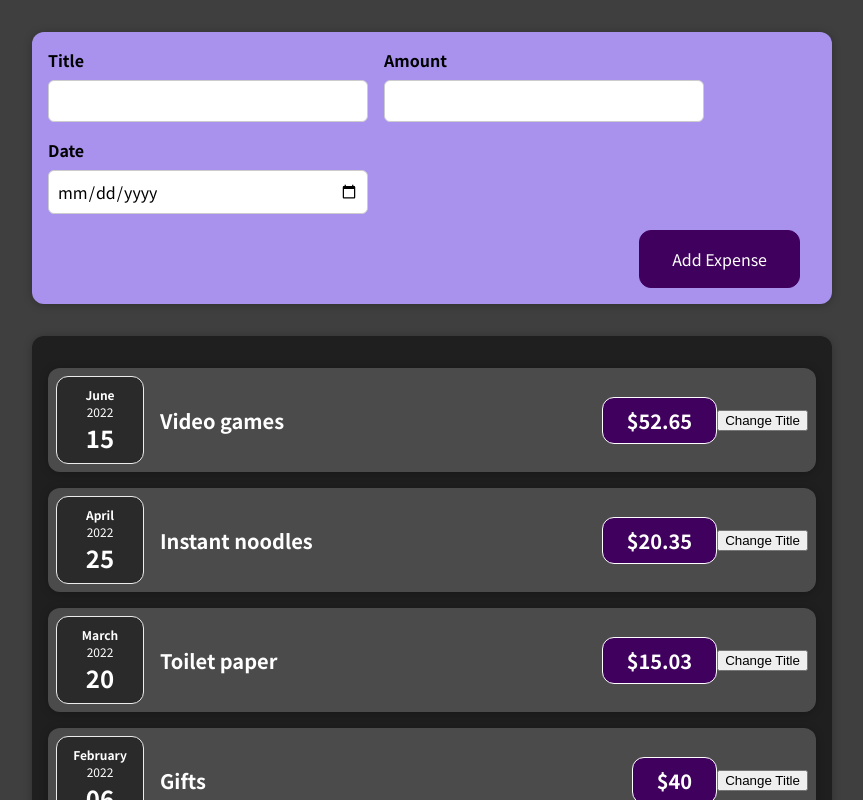
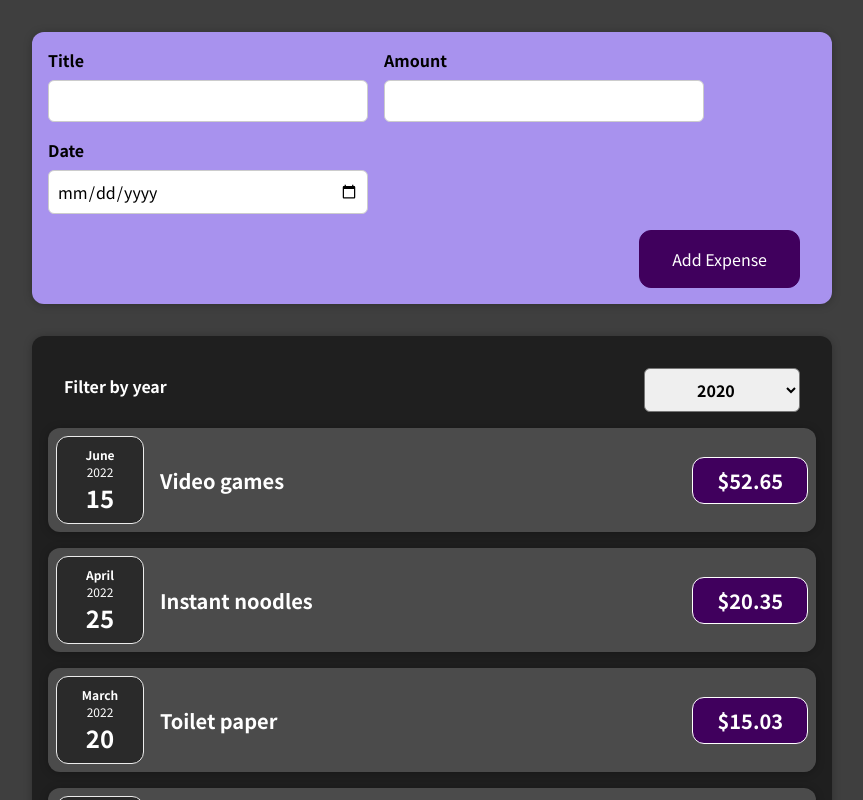
Before and after one commit to darrenhuang1211/react-example, a React (Create React App) app: page / in a window 1280 px wide. Shown: the top 800 px of the page, without its empty margins (208-1071 px from the left). Built offline with nearby package versions, Linux system fonts and the light colour scheme.

Commit message:
Added ExpensesFilter component

```diff
--- a/src/App.js
+++ b/src/App.js
@@ -9,9 +9,13 @@
     {title: 'Gifts', amount: 40, date: new Date(2022, 1, 6)}
   ];
 
+  const addExpenseHandler = (expense) => {
+    console.log(expense);
+  };
+
   return (
     <div>
-      <NewExpense />
+      <NewExpense onAddExpense={addExpenseHandler}/>
       <Expenses expenses={expenses}/>
     </div>
   );
--- a/src/components/Expenses/ExpenseItem.js
+++ b/src/components/Expenses/ExpenseItem.js
@@ -1,25 +1,15 @@
-import {useState} from 'react';
-
 import './ExpenseItem.css';
 import Card from '../UI/Card';
 import ExpenseDate from './ExpenseDate';
 
 function ExpenseItem(props) {
-    const [title, setTitle] = useState(props.title);
-
-    const clickHandler = () => {
-        setTitle('Updated');
-        console.log(title);
-    };
-
     return (
         <Card className='expense-item'>
             <ExpenseDate date={props.date}/>
             <div className='expense-item__description'>
-                <h2>{title}</h2>
+                <h2>{props.title}</h2>
                 <div className='expense-item__price'>${props.amount}</div>
             </div>
-            <button onClick={clickHandler}>Change Title</button>
         </Card>
     );
 }
--- a/src/components/Expenses/Expenses.js
+++ b/src/components/Expenses/Expenses.js
@@ -1,10 +1,20 @@
+import {useState} from 'react';
+
 import ExpenseItem from './ExpenseItem';
 import Card from '../UI/Card';
+import ExpensesFilter from './ExpensesFilter';
 import './Expenses.css';
 
 function Expenses(props) {
+    const [year, setYear] = useState('2020');
+
+    const yearFilterHandler = (yearValue) => {
+        setYear(yearValue);
+    }
+
     return (
         <Card className='expenses'>
+            <ExpensesFilter selected={year} onYearFilterChange={yearFilterHandler}/>
             <ExpenseItem date={props.expenses[0].date} title={props.expenses[0].title} amount={props.expenses[0].amount} />
             <ExpenseItem date={props.expenses[1].date} title={props.expenses[1].title} amount={props.expenses[1].amount} />
             <ExpenseItem date={props.expenses[2].date} title={props.expenses[2].title} amount={props.expenses[2].amount} />
--- /dev/null
+++ b/src/components/Expenses/ExpensesFilter.css
@@ -0,0 +1,24 @@
+.expenses-filter {
+    color: white;
+    padding: 0 1rem;
+}
+
+.expenses-filter__control {
+    display: flex;
+    width: 100%;
+    align-items: center;
+    justify-content: space-between;
+    margin: 1rem 0;
+}
+
+.expenses-filter label {
+    font-weight: bold;
+    margin-bottom: 0.5rem;
+}
+
+.expenses-filter select {
+    font: inherit;
+    padding: 0.5rem 3rem;
+    font-weight: bold;
+    border-radius: 6px;
+}
--- /dev/null
+++ b/src/components/Expenses/ExpensesFilter.js
@@ -0,0 +1,23 @@
+import './ExpensesFilter.css';
+
+function ExpensesFilter(props) {
+  const yearFilterHandler = (event) => {
+    props.onYearFilterChange(event.target.value);
+  }
+
+  return (
+    <div className='expenses-filter'>
+      <div className='expenses-filter__control'>
+        <label>Filter by year</label>
+        <select value={props.selected} onChange={yearFilterHandler}>
+          <option value='2022'>2022</option>
+          <option value='2021'>2021</option>
+          <option value='2020'>2020</option>
+          <option value='2019'>2019</option>
+        </select>
+      </div>
+    </div>
+  );
+}
+
+export default ExpensesFilter;
--- a/src/components/NewExpense/ExpenseForm.js
+++ b/src/components/NewExpense/ExpenseForm.js
@@ -1,20 +1,53 @@
+import {useState} from 'react';
+
 import './ExpenseForm.css';
 
-function ExpenseForm() {
+function ExpenseForm(props) {
+    const [enteredTitle, setEnteredTitle] = useState('');
+    const [enteredAmount, setEnteredAmount] = useState('');
+    const [enteredDate, setEnteredDate] = useState('');
+
+    const titleChangeHandler = (event) => {
+        setEnteredTitle(event.target.value);
+    };
+
+    const amountChangeHandler = (event) => {
+        setEnteredAmount(event.target.value);
+    };
+
+    const dateChangeHandler = (event) => {
+        setEnteredDate(event.target.value);
+    };
+
+    const submitHandler = (event) => {
+        event.preventDefault();
+
+        const expenseData = {
+            title: enteredTitle,
+            amount: enteredAmount,
+            date: new Date(enteredDate)
+        };
+
+        props.onSaveExpenseData(expenseData);
+        setEnteredTitle('');
+        setEnteredAmount('');
+        setEnteredDate('');
+    };
+
     return (
-        <form>
+        <form onSubmit={submitHandler}>
             <div className='new-expense__controls'>
                 <div className='new-expense__control'>
                     <label>Title</label>
-                    <input type='text' />
+                    <input type='text' value={enteredTitle} onChange={titleChangeHandler} />
                 </div>
                 <div className='new-expense__control'>
                     <label>Amount</label>
-                    <input type='number' min='0.01' step='0.01'/>
+                    <input type='number' value={enteredAmount} min='0.01' step='0.01' onChange={amountChangeHandler}/>
                 </div>
                 <div className='new-expense__control'>
                     <label>Date</label>
-                    <input type='date' min='2019-01-01' max='2022-12-31'/>
+                    <input type='date' min='2019-01-01' max='2022-12-31' value={enteredDate} onChange={dateChangeHandler}/>
                 </div>
             </div>
             <div className='new-expense__actions'>
--- a/src/components/NewExpense/NewExpense.js
+++ b/src/components/NewExpense/NewExpense.js
@@ -1,12 +1,20 @@
 import './NewExpense.css';
 import ExpenseForm from './ExpenseForm';
 
-function NewExpense() {
-   return (
-    <div className='new-expense'>
-        <ExpenseForm />
-    </div>
-   )
+function NewExpense(props) {
+    const saveExpenseDataHandler = (enteredExpenseData) => {
+        const expenseData = {
+            ...enteredExpenseData,
+            id: Math.random().toString()
+        };
+        props.onAddExpense(expenseData);
+    };
+
+    return (
+        <div className='new-expense'>
+            <ExpenseForm onSaveExpenseData={saveExpenseDataHandler} />
+        </div>
+    );
 }
 
 export default NewExpense;
```
